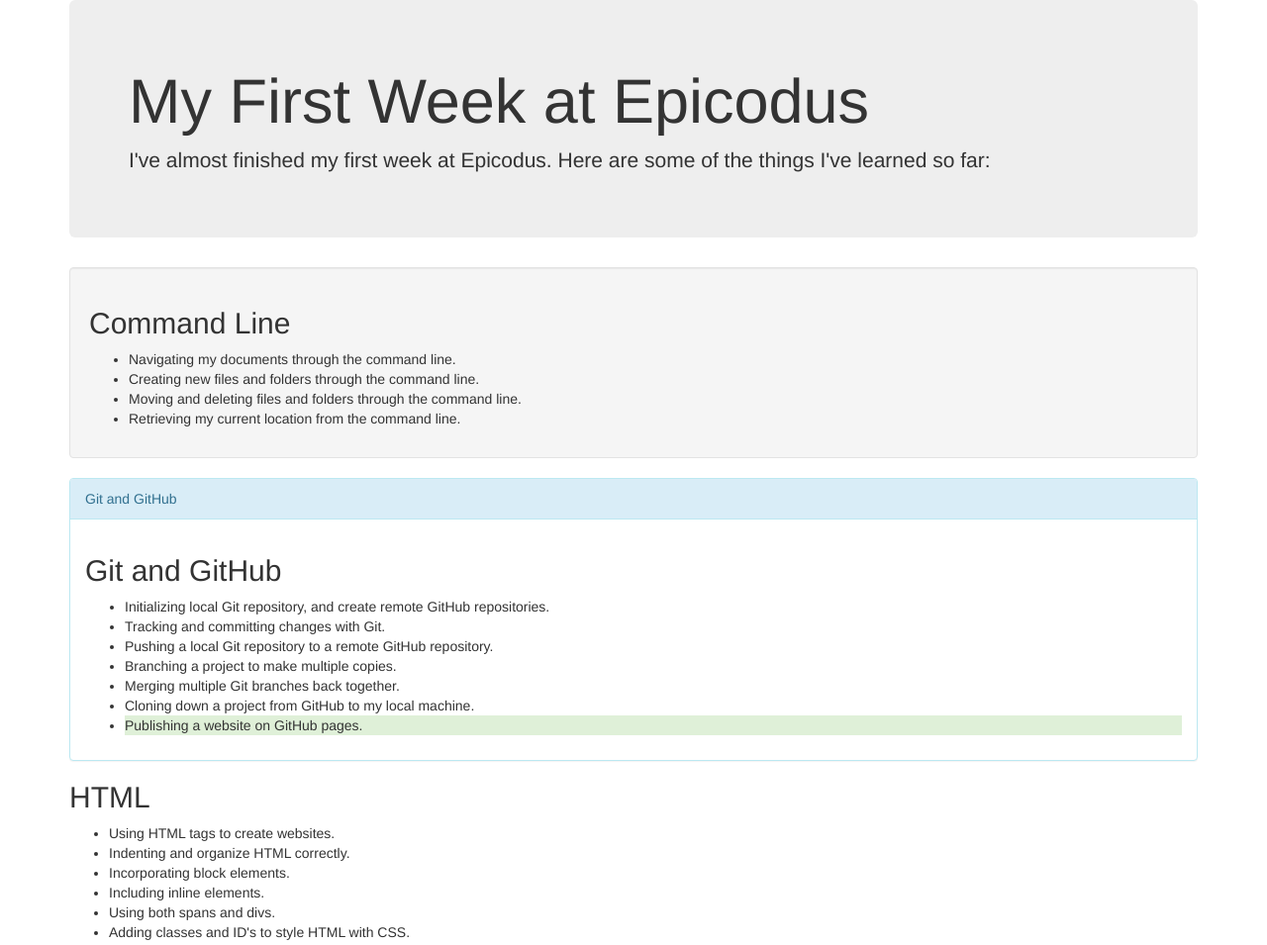
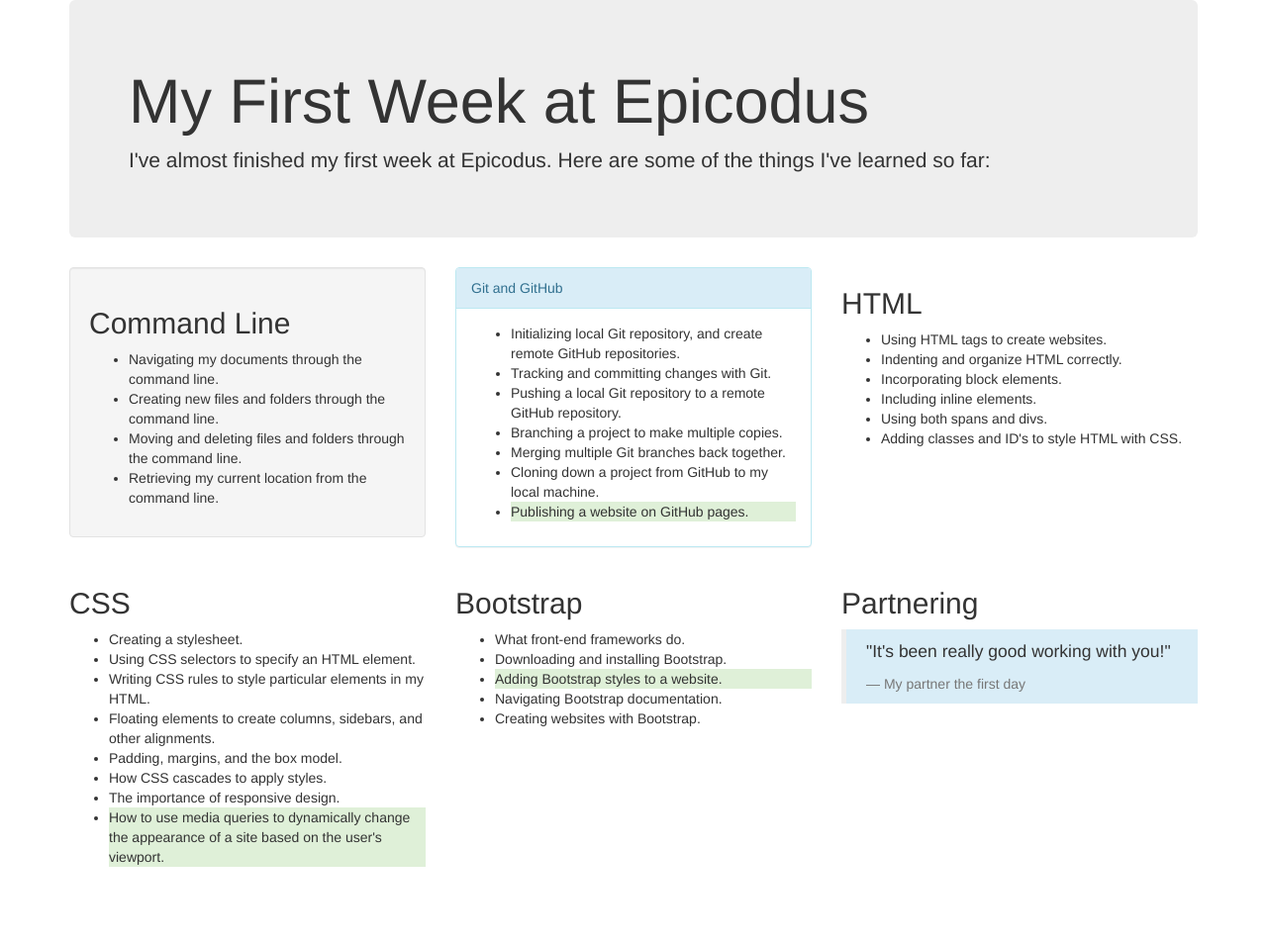
Before and after one commit to weitzwoman/week-in-review, a plain HTML site: page index.html in a window 1280 px wide. Shown: the top 955 px of the page at 99% size. After the commit the page ends 886 px from the top, so only its background shows below. Drawn offline with Linux system fonts and the light colour scheme.

Commit message:
add rows and columns

```diff
--- a/css/styles.css
+++ b/css/styles.css
@@ -0,0 +1,3 @@
+body {
+  /*background-color: tomato;*/
+}
--- a/index.html
+++ b/index.html
@@ -13,6 +13,8 @@
           I've almost finished my first week at Epicodus. Here are some of the things I've learned so far:
         </p>
       </div>
+      <div class="row">
+        <div class="col-md-4">
           <div class="well">
             <h2>Command Line</h2>
             <ul>
@@ -22,12 +24,13 @@
               <li>Retrieving my current location from the command line.</li>
             </ul>
           </div>
+        </div>
+        <div class="col-md-4">
           <div class="panel panel-info">
             <div class="panel-heading"
               <h2 class="panel-title">Git and GitHub</h2>
             </div>
             <div class="panel-body">
-          <h2>Git and GitHub</h2>
               <ul>
                 <li>Initializing local Git repository, and create remote GitHub repositories.</li>
                 <li>Tracking and committing changes with Git.</li>
@@ -39,6 +42,8 @@
               </ul>
             </div>
           </div>
+        </div>
+        <div class="col-md-4">
           <h2>HTML</h2>
           <ul>
             <li>Using HTML tags to create websites.</li>
@@ -48,6 +53,10 @@
             <li>Using both spans and divs.</li>
             <li>Adding classes and ID's to style HTML with CSS.</li>
           </ul>
+        </div>
+      </div>
+      <div class="row">
+        <div class="col-md-4 col-xs-2">
           <h2>CSS</h2>
           <ul>
             <li>Creating a stylesheet.</li>
@@ -59,6 +68,8 @@
             <li>The importance of responsive design.</li>
             <li class="bg-success">How to use media queries to dynamically change the appearance of a site based on the user's viewport.</li>
           </ul>
+        </div>
+        <div class="col-md-4 col-xs-6">
           <h2>Bootstrap</h2>
           <ul>
             <li>What front-end frameworks do.</li>
@@ -67,11 +78,15 @@
             <li>Navigating Bootstrap documentation.</li>
             <li>Creating websites with Bootstrap.</li>
           </ul>
+        </div>
+        <div class="col-md-4 col-xs-4">
           <h2>Partnering</h2>
           <blockquote class="bg-info">
             <p>"It's been really good working with you!"</p>
             <footer>My partner the first day</footer>
           </blockquote>
         </div>
+      </div>
+    </div>
   </body>
 </html>
```
Lines whose indentation alone changed are shown as unchanged.
